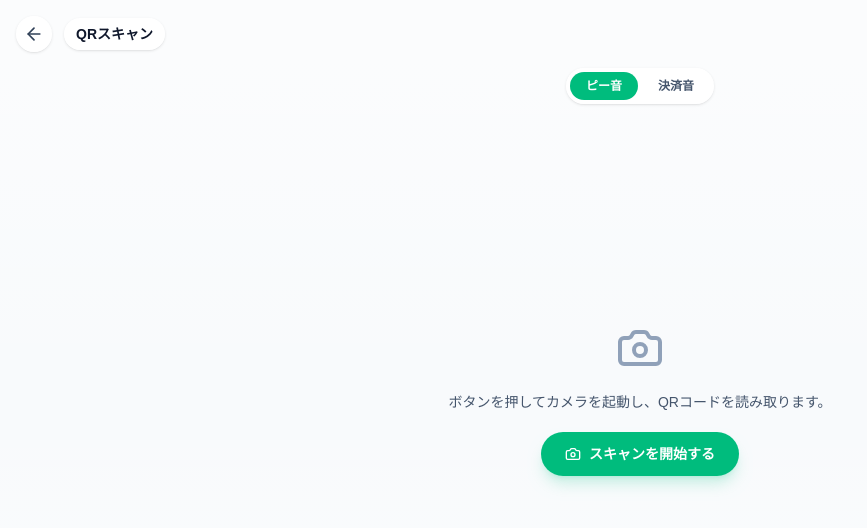
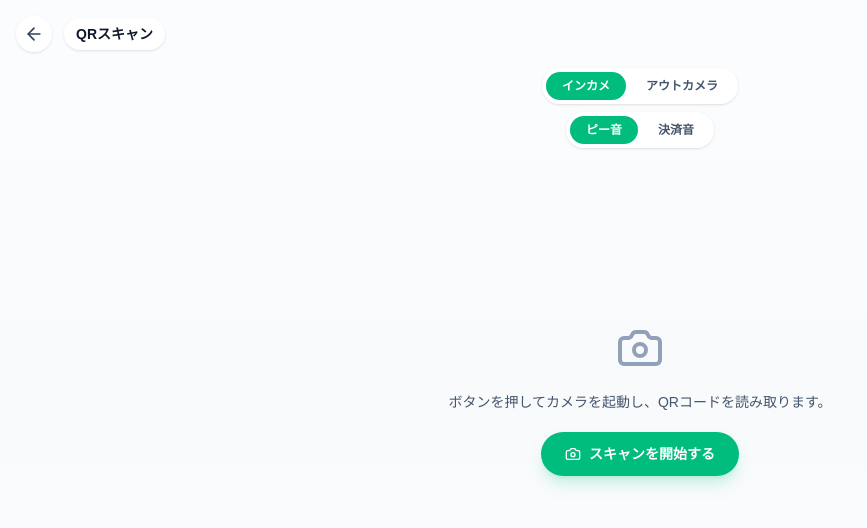
Before and after one commit to abes0/omocha, a Next.js app: page /qr-check/scan in a window 1280 px wide. Shown: the top 528 px of the page, without its empty margins (0-867 px from the left). Built offline with nearby package versions, Linux system fonts and the light colour scheme.

Commit message:
add QR size

```diff
--- a/src/app/qr-check/print/page.tsx
+++ b/src/app/qr-check/print/page.tsx
@@ -20,6 +20,9 @@ export default function PrintPage() {
     QRCode.toString(value, {
       type: "svg",
       margin: 1,
+      // Lowest error correction = fewest modules for the same data, so each
+      // module stays as large as possible when printed very small.
+      errorCorrectionLevel: "L",
       color: { dark: "#0f172a", light: "#ffffff" },
     }).then((result) => {
       if (!cancelled) setSvg(result);
@@ -47,7 +50,7 @@ export default function PrintPage() {
         <div className="flex w-full flex-1 flex-col items-center justify-center rounded-3xl border border-slate-200 bg-white p-6 text-slate-900 shadow-xl print:min-h-dvh print:w-full print:flex-none print:rounded-none print:border-none print:shadow-none">
           {svg ? (
             <div
-              className="aspect-square w-full max-w-xs [&_svg]:h-full [&_svg]:w-full print:max-w-md"
+              className="aspect-square w-full max-w-xs [&_svg]:h-full [&_svg]:w-full print:w-[3cm] print:max-w-none"
               dangerouslySetInnerHTML={{ __html: svg }}
             />
           ) : (
--- a/src/app/qr-check/scan/page.tsx
+++ b/src/app/qr-check/scan/page.tsx
@@ -55,6 +55,7 @@ function rampRegisterGain(ctx: AudioContext, gainNode: GainNode, duration: numbe
 }
 
 type SoundMode = "beep" | "payment";
+type CameraFacing = "user" | "environment";
 
 export default function ScanPage() {
   const videoRef = useRef<HTMLVideoElement>(null);
@@ -72,6 +73,7 @@ export default function ScanPage() {
   const [status, setStatus] = useState<Status>("idle");
   const [currentUrl, setCurrentUrl] = useState("");
   const [soundMode, setSoundMode] = useState<SoundMode>("beep");
+  const [facingMode, setFacingMode] = useState<CameraFacing>("user");
 
   const playBeep = useCallback((ok: boolean) => {
     const AudioCtx =
@@ -167,7 +169,7 @@ export default function ScanPage() {
     tickRef.current = tick;
   }, [tick]);
 
-  const startCamera = useCallback(async () => {
+  const startCamera = useCallback(async (mode: CameraFacing = facingMode) => {
     // getUserMedia is only exposed in secure contexts (HTTPS, or localhost on
     // the device itself). Accessing the dev server from a phone via a plain
     // http://<LAN-IP> URL is not secure, so surface that clearly instead of
@@ -236,7 +238,7 @@ export default function ScanPage() {
 
     try {
       const stream = await navigator.mediaDevices.getUserMedia({
-        video: { facingMode: { ideal: "user" } },
+        video: { facingMode: { ideal: mode } },
         audio: false,
       });
       streamRef.current = stream;
@@ -254,7 +256,20 @@ export default function ScanPage() {
       console.error(err);
       setStatus("denied");
     }
-  }, []);
+  }, [facingMode]);
+
+  const handleFacingModeChange = useCallback(
+    (mode: CameraFacing) => {
+      setFacingMode(mode);
+      // If the camera is already running, restart it with the new facing
+      // mode right away instead of waiting for the next visit to this page.
+      if (streamRef.current) {
+        stopCamera();
+        startCamera(mode);
+      }
+    },
+    [stopCamera, startCamera],
+  );
 
   useEffect(() => stopCamera, [stopCamera]);
 
@@ -281,7 +296,30 @@ export default function ScanPage() {
         </h1>
       </header>
 
-      <div className="relative z-10 flex justify-center px-4">
+      <div className="relative z-10 flex flex-col items-center gap-2 px-4">
+        <div className="flex gap-1 rounded-full bg-white/90 p-1 shadow-sm backdrop-blur">
+          <button
+            onClick={() => handleFacingModeChange("user")}
+            className={`rounded-full px-4 py-1.5 text-xs font-semibold transition ${
+              facingMode === "user"
+                ? "bg-emerald-500 text-white"
+                : "text-slate-600"
+            }`}
+          >
+            インカメ
+          </button>
+          <button
+            onClick={() => handleFacingModeChange("environment")}
+            className={`rounded-full px-4 py-1.5 text-xs font-semibold transition ${
+              facingMode === "environment"
+                ? "bg-emerald-500 text-white"
+                : "text-slate-600"
+            }`}
+          >
+            アウトカメラ
+          </button>
+        </div>
+
         <div className="flex gap-1 rounded-full bg-white/90 p-1 shadow-sm backdrop-blur">
           <button
             onClick={() => setSoundMode("beep")}
@@ -345,7 +383,7 @@ export default function ScanPage() {
             ボタンを押してカメラを起動し、QRコードを読み取ります。
           </p>
           <button
-            onClick={startCamera}
+            onClick={() => startCamera()}
             className="flex items-center gap-2 rounded-full bg-emerald-500 px-6 py-3 text-sm font-semibold text-white shadow-lg shadow-emerald-500/20"
           >
             <Camera className="h-4 w-4" />
@@ -381,7 +419,7 @@ export default function ScanPage() {
             カメラへのアクセスが許可されていません。ブラウザの設定を確認してから、もう一度試してください。
           </p>
           <button
-            onClick={startCamera}
+            onClick={() => startCamera()}
             className="rounded-full bg-emerald-500 px-6 py-3 text-sm font-semibold text-white shadow-lg shadow-emerald-500/20"
           >
             もう一度試す
```
